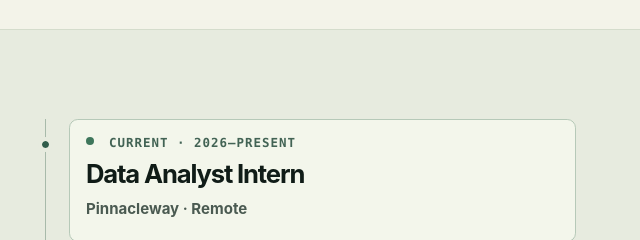
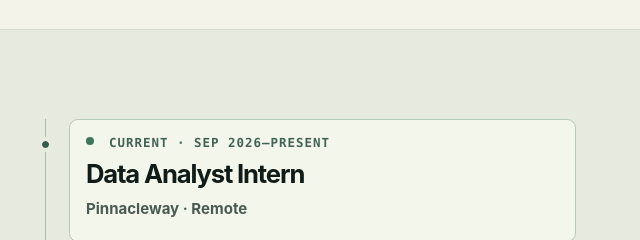
Before and after one commit to vaibhavkumarsingh12/portfolio, a plain HTML site: page index.html in a window 1280 px wide. Shown: the part 2540-2780 px from the top of the page, 640-1280 px from the left. Drawn offline with Linux system fonts and the light colour scheme.

Commit message:
Use September 2026 start date for Pinnacleway internship

```diff
--- a/index.html
+++ b/index.html
@@ -113,7 +113,7 @@
     <div class="shell experience-grid">
       <div class="career-intro"><p class="eyebrow label">EXPERIENCE</p><h2 id="experience-title">From the field to the analysis.</h2><p class="section-note">Data research, client operations, and field verification have all shaped how I define a problem, check the evidence, and explain what comes next.</p><ul class="about-tags"><li>Analysis</li><li>Operations</li><li>Verification</li></ul></div>
       <ol class="career-track" aria-label="Career timeline">
-        <li class="entry entry-current" id="role-pinnacleway"><p class="entry-meta"><span class="status-dot" aria-hidden="true"></span> CURRENT · 2026–PRESENT</p><h3>Data Analyst Intern</h3><p class="entry-company">Pinnacleway · Remote</p></li>
+        <li class="entry entry-current" id="role-pinnacleway"><p class="entry-meta"><span class="status-dot" aria-hidden="true"></span> CURRENT · SEP 2026–PRESENT</p><h3>Data Analyst Intern</h3><p class="entry-company">Pinnacleway · Remote</p></li>
         <li class="entry"><p class="entry-meta">2026 · MARKETPLACE OPERATIONS</p><h3>Selling Partner Support</h3><p class="entry-company">Teleperformance · Amazon Selling Partner Support program</p><p>Helped marketplace sellers through chat, explaining next steps and resolving support requests.</p></li>
         <li class="entry"><p class="entry-meta">JUL–AUG 2026 · NONPROFIT</p><h3>Data Analyst Intern</h3><p class="entry-company">InAmigos Foundation</p><p>Completed a two-week data analytics internship.</p></li>
         <li class="entry"><p class="entry-meta">JAN–APR 2026 · INSURANCE</p><h3>Executive, Relationship Management</h3><p class="entry-company">Policybazaar</p><p>Worked in customer relationship management and operations for health insurance.</p></li>
```
